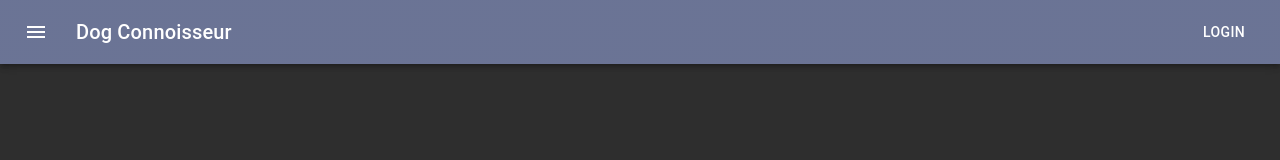
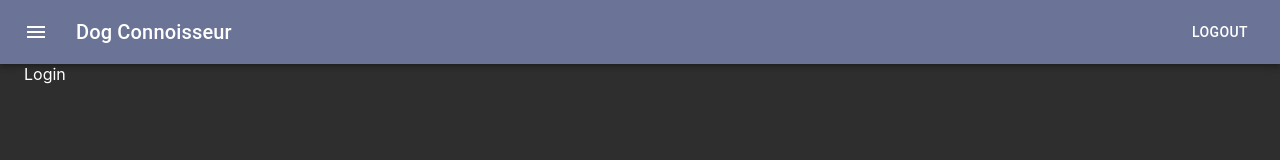
Before and after one commit to joshuaryoung/dog-pics, a React (Create React App) app: page /login in a window 1280 px wide. Shown: the top 160 px of the page. Built offline with nearby package versions, Linux system fonts and the light colour scheme; no server answers.

Commit message:
stubs out login and user create screens

```diff
--- a/src/App.js
+++ b/src/App.js
@@ -4,6 +4,8 @@ import Home from './views/Home';
 import Nav from './components/Nav'
 import Users from './views/Users'
 import Dogs from './views/Dogs'
+import Login from './views/Login'
+import UserCreate from './views/UserCreate'
 import { ApolloClient, InMemoryCache, ApolloProvider } from '@apollo/client';
 import LoadingOverlay from './components/LoadingOverlay'
 import { BrowserRouter, Route, Routes } from 'react-router-dom';
@@ -38,7 +40,7 @@ const darkTheme = createTheme({
 })
 
 function App() {
-
+  const [isLoggedIn, setIsLoggedIn] = useState(true)
   const [showLoadingOverlay, setShowLoadingOverlay] = useState(false)
   const handleCloseLoadingOverlay = () => {
     console.log('closeLoadingOvelay')
@@ -56,12 +58,14 @@ function App() {
           <ThemeProvider theme={darkTheme}>
             <div className='dogs-app' style={{ backgroundColor: darkTheme.palette.background.main, color: darkTheme.palette.text.dark }}>
               <LoadingOverlay showLoadingOverlay={showLoadingOverlay} handleCloseLoadingOverlay={handleCloseLoadingOverlay} />
-              <Nav />
+              <Nav isLoggedIn={isLoggedIn} setIsLoggedIn={setIsLoggedIn} />
               <Container maxWidth="xl">
                 <Routes>
                   <Route index path="/" element={<Home />} />
                   <Route path="/users/:userId" element={<Users />} />
                   <Route path="/users" element={<Users />} />
+                  <Route path="/user-create" element={<UserCreate />} />
+                  <Route path="/login" element={<Login />} />
                   <Route path="/dogs" element={<Dogs handleOpenLoadingOverlay={handleOpenLoadingOverlay} handleCloseLoadingOverlay={handleCloseLoadingOverlay} />} />
                 </Routes>
               </Container>
--- a/src/components/Nav.js
+++ b/src/components/Nav.js
@@ -5,7 +5,7 @@ import { NavLink } from 'react-router-dom';
 import { useTheme } from "@mui/system";
 
 
-function App() {
+function Nav({ isLoggedIn, setIsLoggedIn }) {
   const theme = useTheme()
   const [anchorEl, setAnchorEl] = React.useState(null)
   const showMenu = Boolean(anchorEl)
@@ -16,6 +16,14 @@ function App() {
 
   const handleMenuClose = (e) => {
     setAnchorEl(null)
+  }
+
+  const handleLoginClick = (e) => {
+    if (isLoggedIn) {
+
+    }
+    setIsLoggedIn(state => !state)
+    handleMenuClose()
   }
 
   return (
@@ -43,18 +51,18 @@ function App() {
           {/* <Button color="inherit" component={NavLink} to="/">Home</Button>
           <Button color="inherit" component={NavLink} to="/Users">Users</Button>
           <Button color="inherit" component={NavLink} to="/Users/12345">Users/12345</Button> */}
-          <MenuItem onClick={handleMenuClose}  component={NavLink} to="/">Home</MenuItem>
+          <MenuItem onClick={handleMenuClose} component={NavLink} to="/">Home</MenuItem>
           <MenuItem onClick={handleMenuClose} component={NavLink} to="/users/1000">My account</MenuItem>
           <MenuItem onClick={handleMenuClose} component={NavLink} to="/dogs">Dogs</MenuItem>
-          <MenuItem onClick={handleMenuClose}>Logout</MenuItem>
+          <MenuItem onClick={handleLoginClick} component={NavLink} to="/login">{isLoggedIn ? 'Logout' : 'Login'}</MenuItem>
         </Menu>
         <Typography variant="h6" component="div" sx={{ flexGrow: 1 }}>
           Dog Connoisseur
         </Typography>
-        <Button color="inherit">Login</Button>
+        <Button color="inherit">{isLoggedIn ? 'Logout' : 'Login'}</Button>
       </Toolbar>
     </AppBar>
     )
 }
 
-export default App
+export default Nav
--- /dev/null
+++ b/src/views/Login.js
@@ -0,0 +1,9 @@
+import React from "react"
+
+function Login () {
+    return (
+        <div>Login</div>
+    )
+}
+
+export default Login
--- /dev/null
+++ b/src/views/UserCreate.js
@@ -0,0 +1,9 @@
+import React from "react"
+
+function UserCreate () {
+    return (
+        <div>User Create</div>
+    )
+}
+
+export default UserCreate
```
